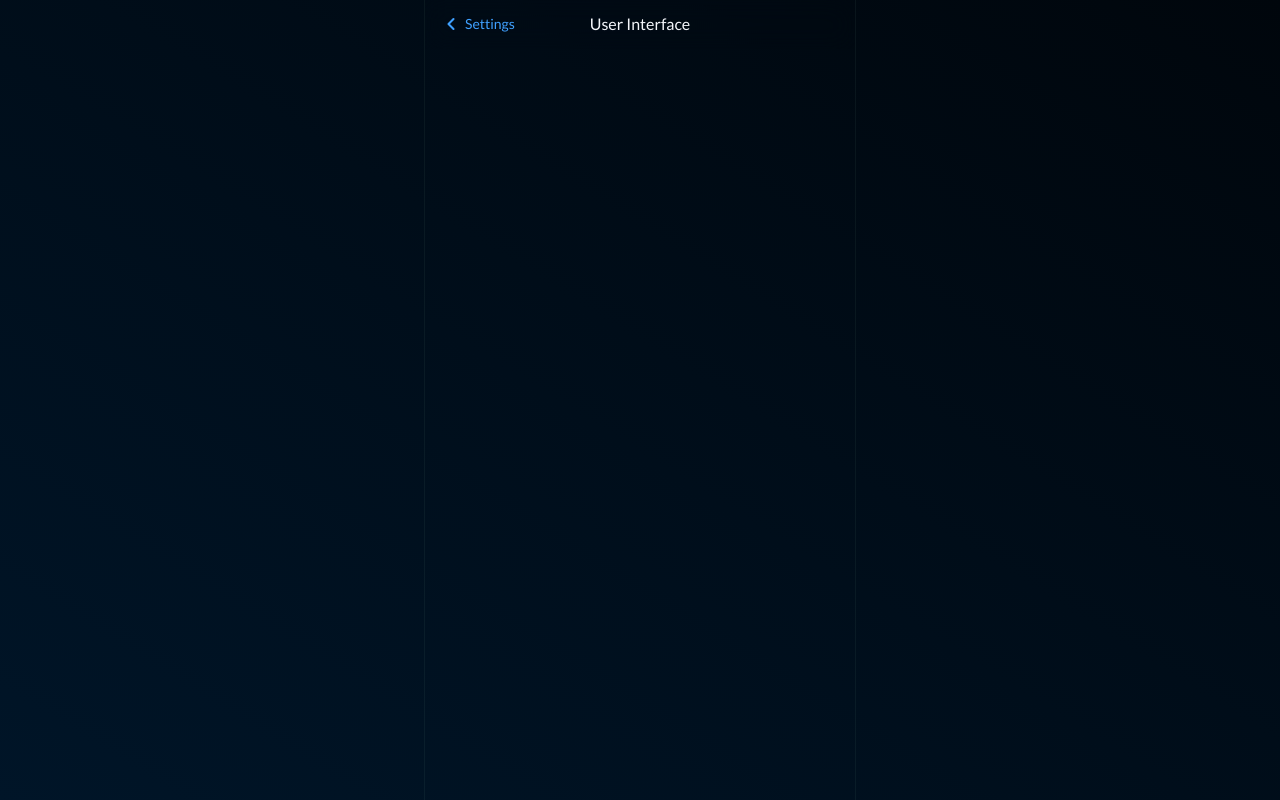
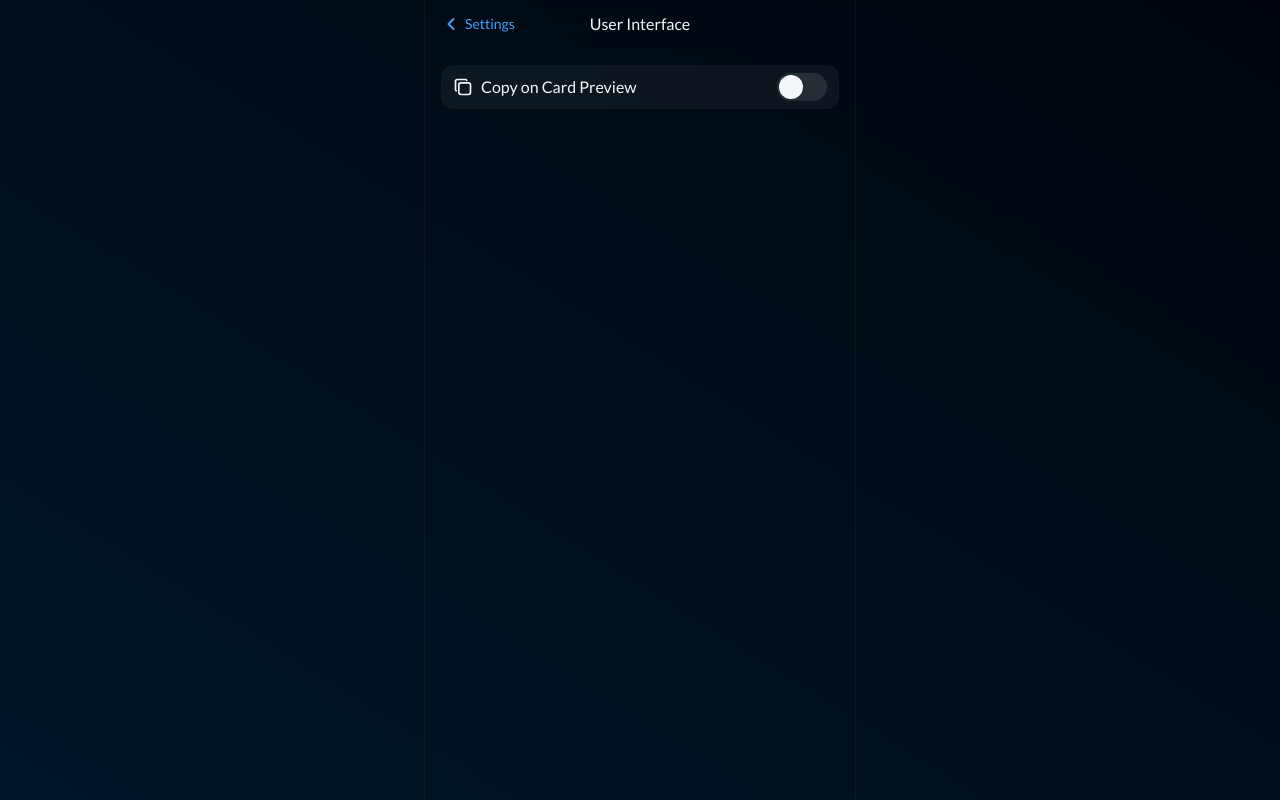
Before and after one commit to hrvsdev/cardnest, a React (Vite) app: page /user/interface in a window 1280 px wide. Built offline with nearby package versions, Linux system fonts and the light colour scheme.

Commit message:
Add sample toggle settings

```diff
--- a/src/pages/User/UserInterface/index.tsx
+++ b/src/pages/User/UserInterface/index.tsx
@@ -1,4 +1,9 @@
 import { Fragment } from "react";
+
+import { IconCopy } from "@tabler/icons-react";
+
+import { SettingsGroup } from "@pages/User/components/Settings";
+import { SettingsToggleButton } from "@pages/User/components/Settings/ToggleButton.tsx";
 
 import { PageContainer } from "@components/Containers";
 import { SubPageHeader } from "@components/Header/SubPageHeader.tsx";
@@ -7,7 +12,16 @@ export function UserInterface() {
 	return (
 		<Fragment>
 			<SubPageHeader title="User Interface" leftIconLabel="Settings" />
-			<PageContainer />
+			<PageContainer className="space-y-6">
+				<SettingsGroup>
+					<SettingsToggleButton
+						title="Copy on Card Preview"
+						Icon={IconCopy}
+						checked={false}
+						onChange={() => {}}
+					/>
+				</SettingsGroup>
+			</PageContainer>
 		</Fragment>
 	);
 }
```
